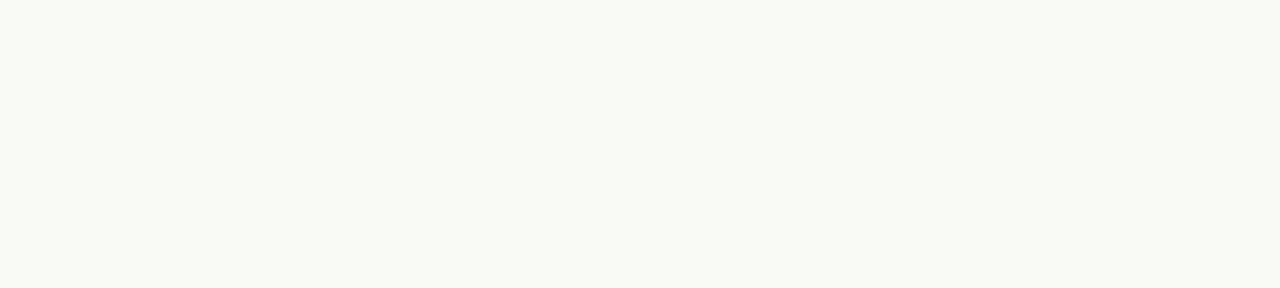
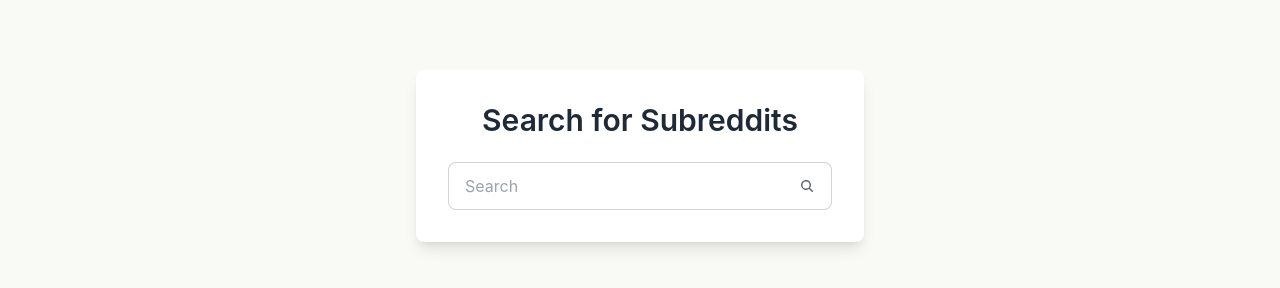
Before and after one commit to lups2000/IdeaHub, a React (Create React App) app: page / in a window 1280 px wide. Shown: the part 236-524 px from the top of the page. Built offline with nearby package versions, Linux system fonts and the light colour scheme; no server answers; the HTML template or start-up script is replaced by a standard one.

Commit message:
create section to search for subreddits

```diff
--- a/src/App.tsx
+++ b/src/App.tsx
@@ -1,11 +1,17 @@
 import { Navbar } from "./components/Navbar";
 import { PostsContainer } from "./components/Posts/PostsContainer";
+import { SearchBar } from "./components/SubReddits/SearchBar";
+import { SubRedditsContainer } from "./components/SubReddits/SubRedditsContainer";
 
 function App() {
   return (
-    <div className="min-h-screen" style={{ backgroundColor: "rgb(249, 249, 245)"}}>
+    <div
+      className="min-h-screen"
+      style={{ backgroundColor: "rgb(249, 249, 245)" }}
+    >
       <Navbar />
-      <PostsContainer />
+      <SubRedditsContainer />
+      {/*<PostsContainer />*/}
     </div>
   );
 }
--- /dev/null
+++ b/src/components/SubReddits/SearchBar.tsx
@@ -0,0 +1,34 @@
+interface SearchBarProps {
+  search: string;
+  setSearch: React.Dispatch<React.SetStateAction<string>>;
+}
+
+export const SearchBar = ({ search, setSearch }: SearchBarProps) => {
+  const handleInputChange = (e: React.ChangeEvent<HTMLInputElement>) => {
+    setSearch(e.target.value);
+  };
+
+  return (
+    <label className="input input-bordered flex items-center gap-2">
+      <input
+        type="text"
+        className="grow"
+        placeholder="Search"
+        value={search}
+        onChange={handleInputChange}
+      />
+      <svg
+        xmlns="http://www.w3.org/2000/svg"
+        viewBox="0 0 16 16"
+        fill="currentColor"
+        className="h-4 w-4 opacity-70"
+      >
+        <path
+          fillRule="evenodd"
+          d="M9.965 11.026a5 5 0 1 1 1.06-1.06l2.755 2.754a.75.75 0 1 1-1.06 1.06l-2.755-2.754ZM10.5 7a3.5 3.5 0 1 1-7 0 3.5 3.5 0 0 1 7 0Z"
+          clipRule="evenodd"
+        />
+      </svg>
+    </label>
+  );
+};
--- /dev/null
+++ b/src/components/SubReddits/SubRedditsContainer.tsx
@@ -0,0 +1,17 @@
+import { useState } from "react";
+import { SearchBar } from "./SearchBar";
+
+export const SubRedditsContainer = () => {
+  const [search, setSearch] = useState<string>("");
+
+  return (
+    <div className="flex flex-col items-center mt-60">
+      <div className="bg-white shadow-lg rounded-lg p-8 max-w-md w-full text-center">
+        <h1 className="text-3xl font-semibold text-gray-800 mb-6">
+          Search for Subreddits
+        </h1>
+        <SearchBar search={search} setSearch={setSearch} />
+      </div>
+    </div>
+  );
+};
```
